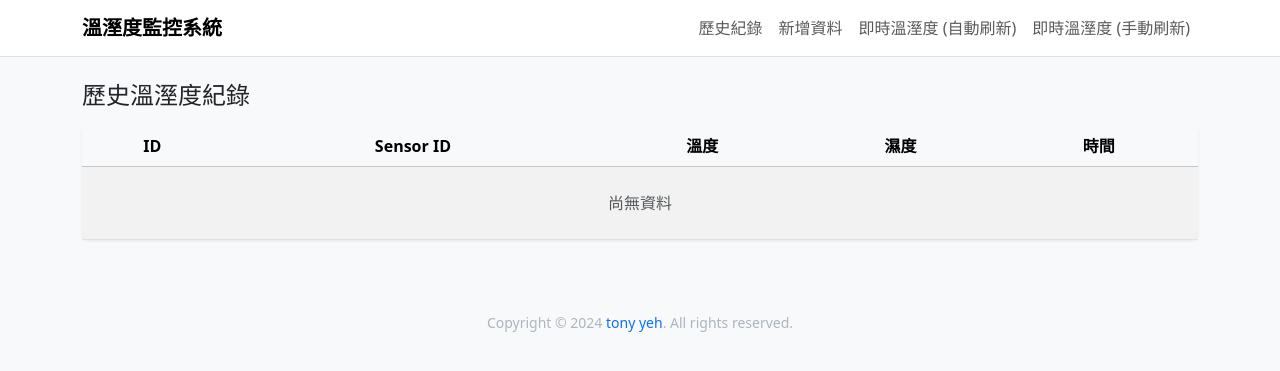
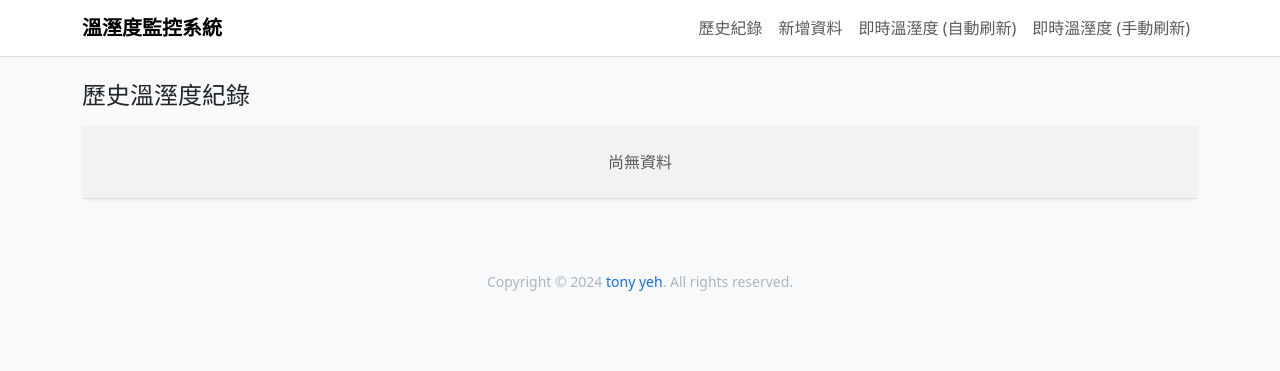
Before and after one commit to xsmn508/homework5-C2, a Django app: template templates/view_history_temperature.html in a window 1280 px wide. Shown: the top 371 px of the page. Run offline with Django 3.2, Linux system fonts and the light colour scheme; the template is opened without the code that fills it, so the values that code supplies are empty.

Commit message:
9/24 change history template

```diff
--- a/templates/view_history_temperature.html
+++ b/templates/view_history_temperature.html
@@ -9,11 +9,7 @@
             <table class="table table-striped table-hover mb-0 text-center align-middle">
                 <thead class="table-light">
                     <tr>
-                        <th>ID</th>
-                        <th>Sensor ID</th>
-                        <th>溫度</th>
-                        <th>濕度</th>
-                        <th>時間</th>
+
                     </tr>
                 </thead>
                 <tbody>
```
